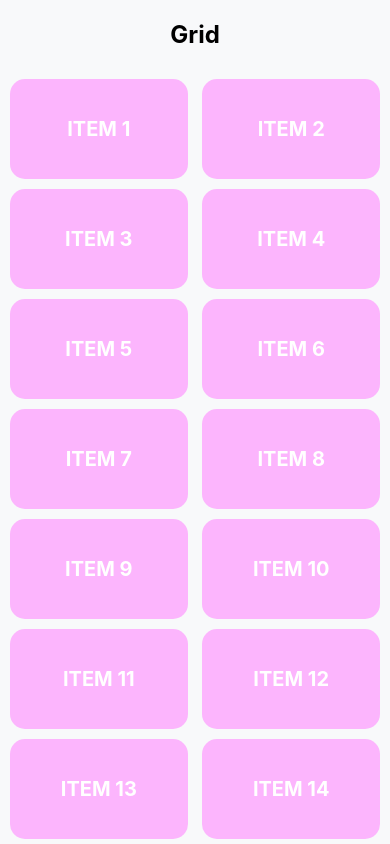
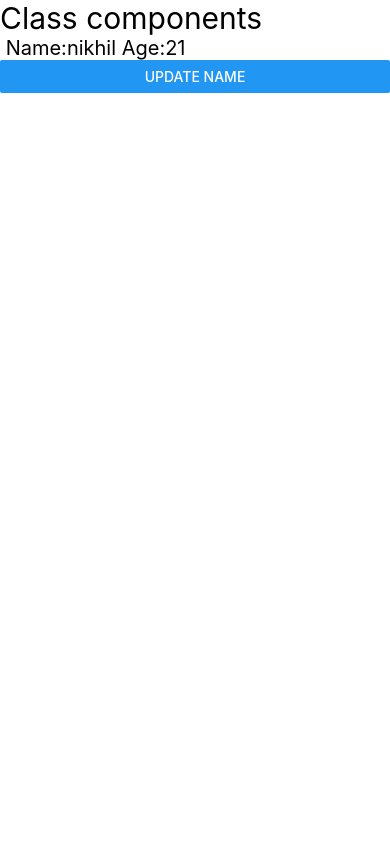
Before and after one commit to bhattk64/React-Native-Practice, a React Native app: screen / in a window 390 px wide. Built offline with nearby package versions, Linux system fonts and the light colour scheme.

Commit message:
class compoenents in react

```diff
--- a/App.jsx
+++ b/App.jsx
@@ -2,7 +2,8 @@
 // import {Text,View,Button}from 'react-native'
 // import First from './src/components/First'
 import {View} from 'react-native'
-import Grid from './src/components/Grid'
+import ClassComponenets from './src/components/ClassComponenets'
+// import Grid from './src/components/Grid'
 // import LoginForm from './src/components/LoginForm'
 // import ContactListScreen from './src/screens/Contact/ContactListScreen'
 // import FlatListScreen from './src/components/FlatListScreen'
@@ -32,7 +33,8 @@
     {/* <SectionListScreen/> */}
     {/* <LoginForm/> */}
     {/* <ContactListScreen/> */}
-    <Grid/>
+    {/* <Grid/> */}
+     <ClassComponenets/>
     </View>
 
 
--- /dev/null
+++ b/src/components/ClassComponenets.jsx
@@ -0,0 +1,17 @@
+import React, { Component } from 'react'
+import { View,Text } from 'react-native'
+import SecondClass from './SecondClass'
+
+class ClassComponenets extends Component{
+
+    render(){
+        const age= 21
+        return (
+            <View>
+                <Text style={{fontSize:30}}>Class components</Text>
+                <SecondClass data={age}/>
+            </View>
+        )
+    }
+}
+ export default ClassComponenets
--- /dev/null
+++ b/src/components/SecondClass.jsx
@@ -0,0 +1,28 @@
+import React, { Component } from 'react'
+import { Button, Text, View } from 'react-native'
+
+ class SecondClass extends Component {
+    constructor(){
+        super();
+        this.state={
+            myName:'nikhil',
+
+        }
+    }
+
+    updateName=()=>{
+        this.setState({myName:'Kulchandra'})
+    }
+  render() {
+    return (
+      <View>
+        <Text style={{fontSize:20}}> Name:{this.state.myName} Age:{this.props.data}</Text>
+        <Button
+        title='Update Name' onPress={this.updateName}
+        />
+      </View>
+    )
+  }
+}
+
+export default SecondClass
```
